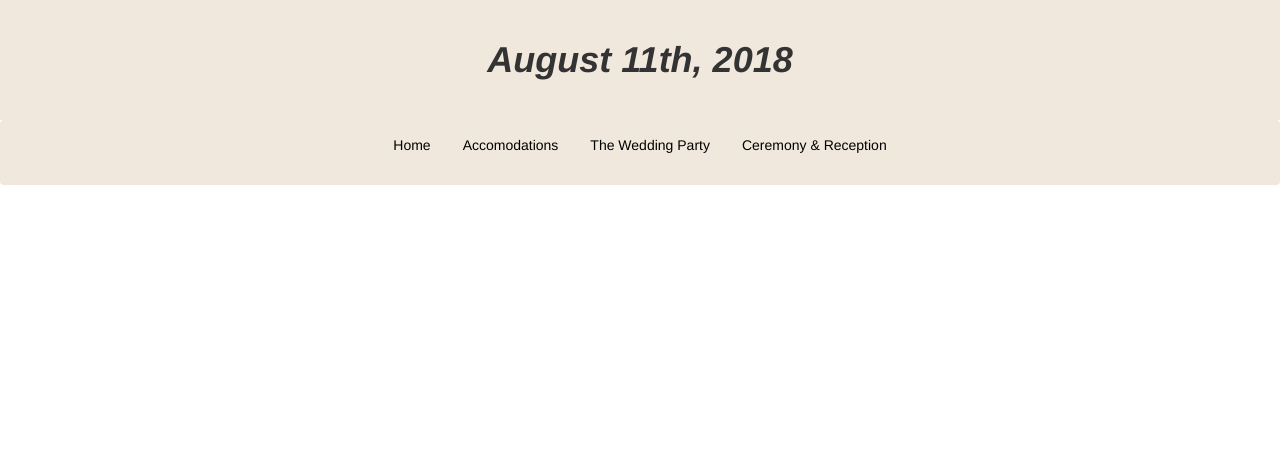
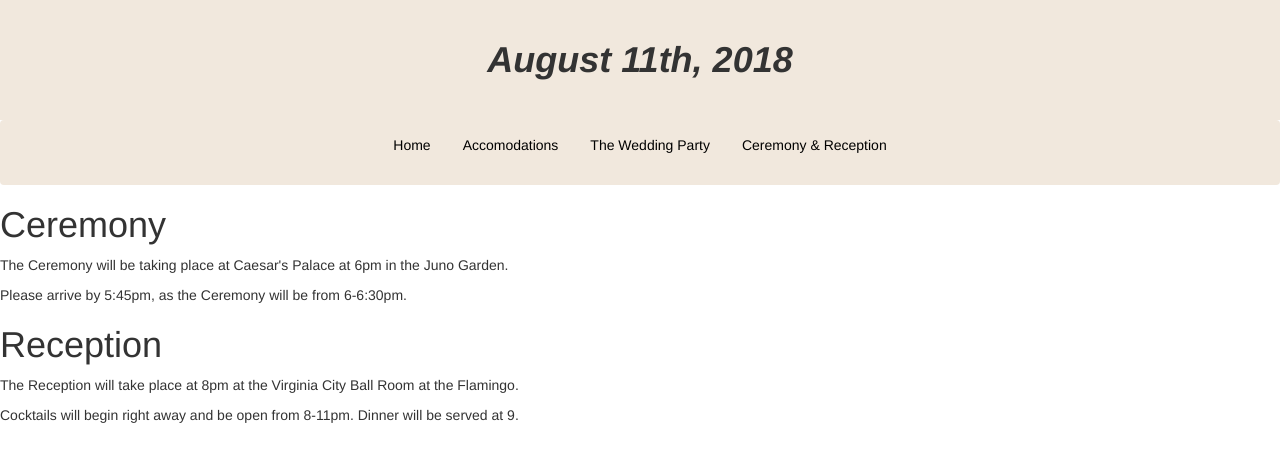
Before and after one commit to Wally142/Wedding-Website, a website: page public/index.html at #/contact in a window 1280 px wide. Drawn offline with Linux system fonts and the light colour scheme.

Commit message:
more text

```diff
--- a/public/views/contact.html
+++ b/public/views/contact.html
@@ -1 +1,21 @@
 <div ng-include="'views/partials/nav.html'"></div>
+
+<div>
+    <h1>Ceremony</h1>
+    <p>
+        The Ceremony will be taking place at Caesar's Palace at 6pm in the Juno Garden.
+    </p>
+    <p>
+        Please arrive by 5:45pm, as the Ceremony will be from 6-6:30pm.
+    </p>
+</div>
+
+<div>
+    <h1>Reception</h1>
+    <p>
+        The Reception will take place at 8pm at the Virginia City Ball Room at the Flamingo.
+    </p>
+    <p>
+        Cocktails will begin right away and be open from 8-11pm. Dinner will be served at 9.
+    </p>
+</div>
```
